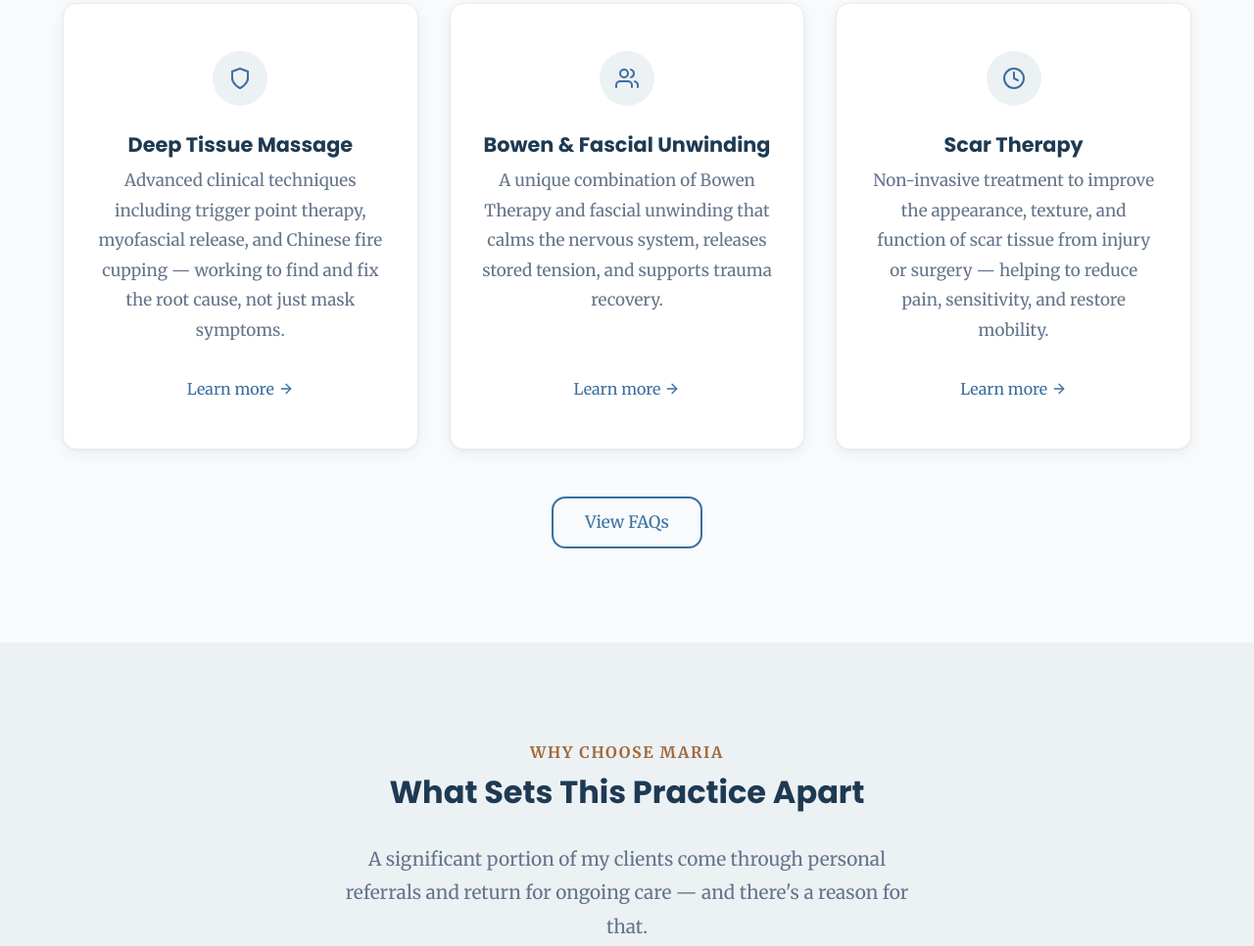
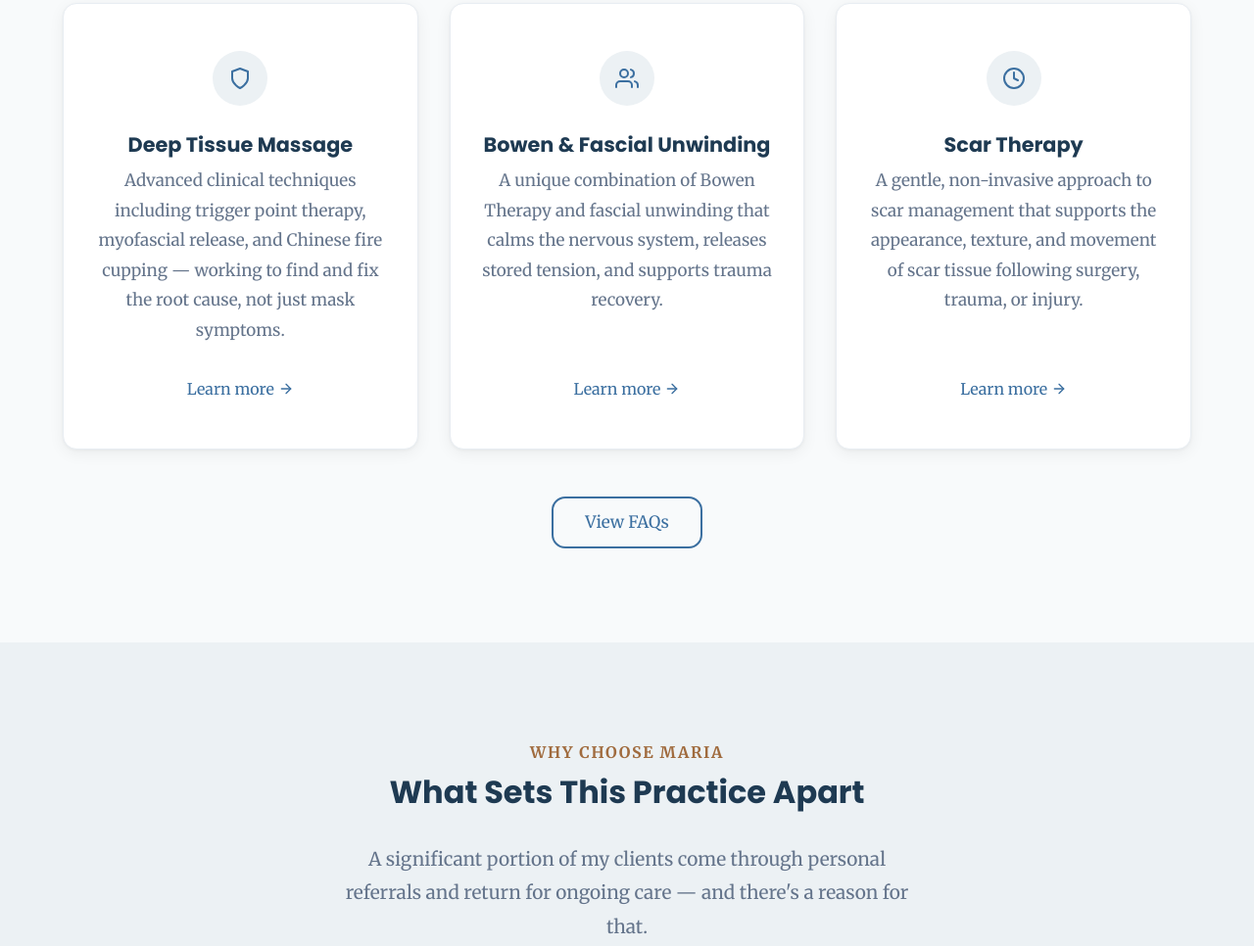
Before and after one commit to trulyempoweredcode/touch-physique-therapies.co.uk, a plain HTML site: page index.html in a window 1280 px wide. Shown: the part 2574-3540 px from the top of the page at 98% size. Drawn offline with Linux system fonts and the light colour scheme; a script that the page names is missing.

Commit message:
Find & replace via AI Site Editor

```diff
--- a/index.html
+++ b/index.html
@@ -323,7 +323,7 @@
             <svg xmlns="http://www.w3.org/2000/svg" viewBox="0 0 24 24" fill="none" stroke="currentColor" stroke-width="2" stroke-linecap="round" stroke-linejoin="round"><circle cx="12" cy="12" r="10"></circle><polyline points="12 6 12 12 16 14"></polyline></svg>
           </div>
           <h3 class="card__title">Scar Therapy</h3>
-          <p class="card__text">Non-invasive treatment to improve the appearance, texture, and function of scar tissue from injury or surgery — helping to reduce pain, sensitivity, and restore mobility.</p>
+          <p class="card__text">A gentle, non-invasive approach to scar management that supports the appearance, texture, and movement of scar tissue following surgery, trauma, or injury.</p>
           <a href="scar-therapy.html" class="card__link">
             Learn more
             <svg xmlns="http://www.w3.org/2000/svg" viewBox="0 0 24 24" fill="none" stroke="currentColor" stroke-width="2" stroke-linecap="round" stroke-linejoin="round"><line x1="5" y1="12" x2="19" y2="12"></line><polyline points="12 5 19 12 12 19"></polyline></svg>
```
